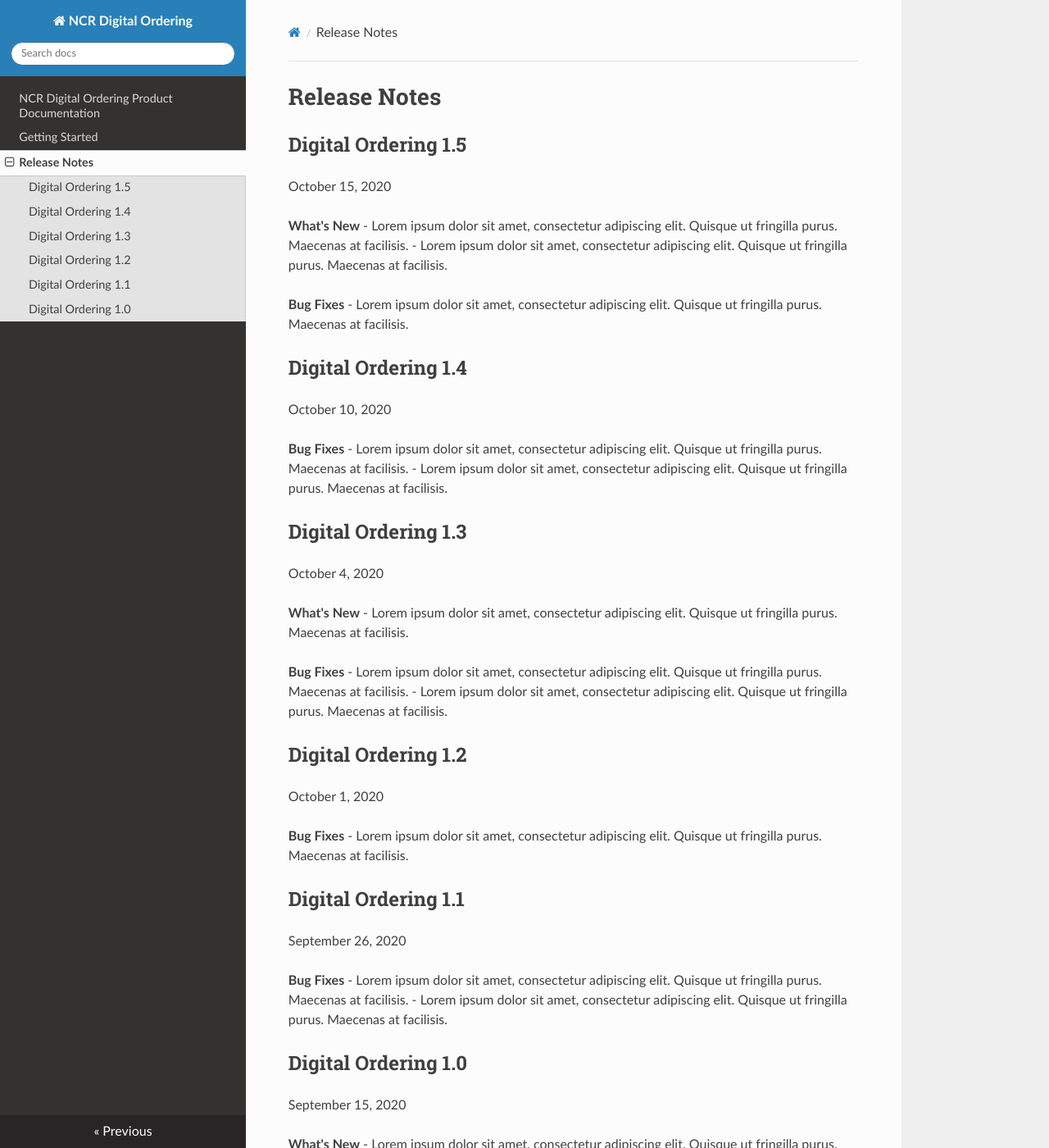
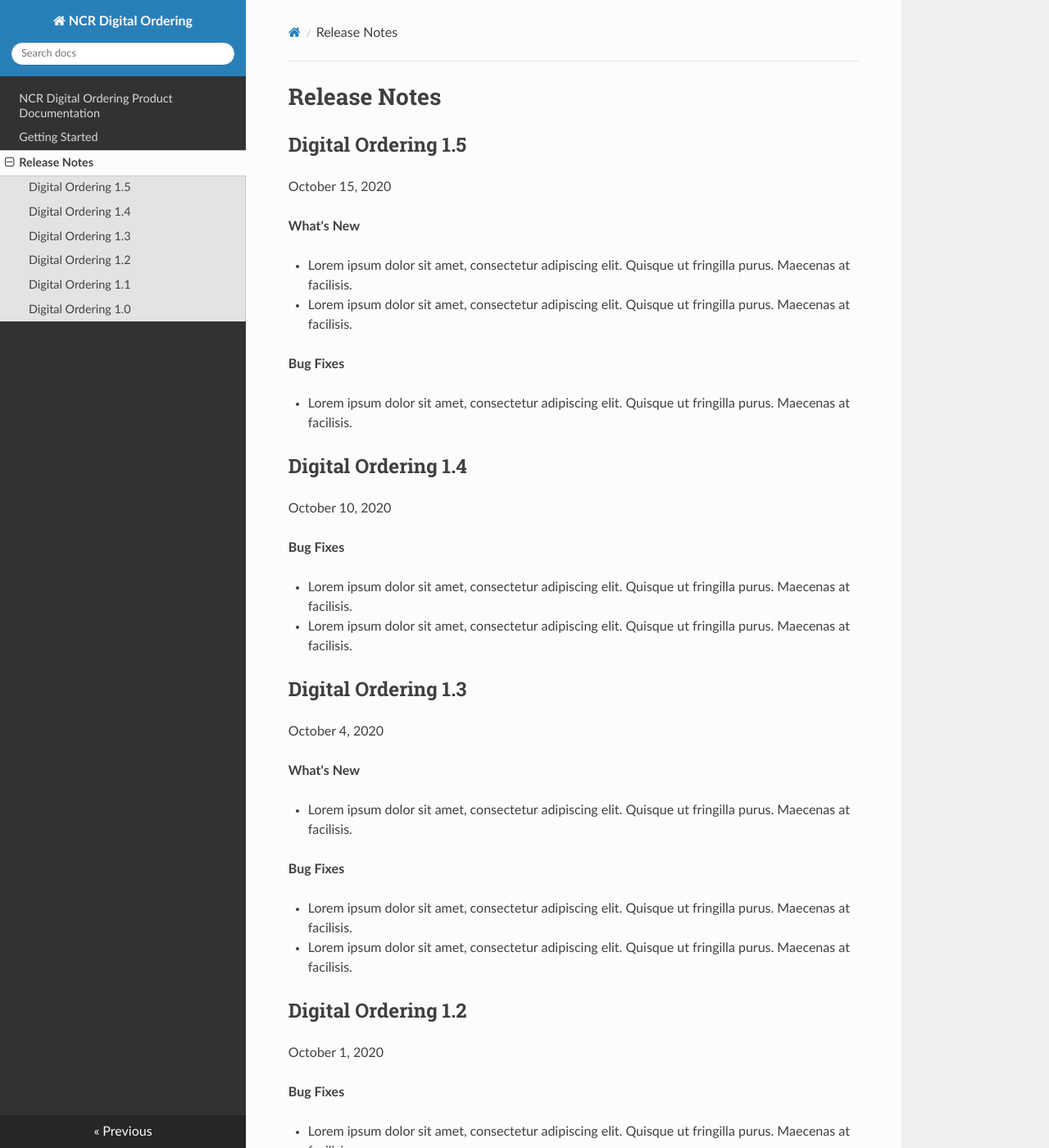
Before and after one commit to bz250090/techdoc-test, an MkDocs documentation site: the page built from docs/release-notes.md, in a window 1280 px wide and 1400 px high. Shown: the whole window at 82% size. Built offline with MkDocs 1.6.1, drawn with Linux system fonts in a browser that asks for light colours; nearby versions of some CDN libraries; some of the changed text lies outside the part shown.

Commit message:
GitBook: [main] 6 pages modified

```diff
--- a/docs/release-notes.md
+++ b/docs/release-notes.md
@@ -1,53 +1,61 @@
-#Release Notes
+# Release Notes
 
-##Digital Ordering 1.5
+## Digital Ordering 1.5
 
 October 15, 2020
 
 **What's New**
-- Lorem ipsum dolor sit amet, consectetur adipiscing elit. Quisque ut fringilla purus. Maecenas at facilisis.
-- Lorem ipsum dolor sit amet, consectetur adipiscing elit. Quisque ut fringilla purus. Maecenas at facilisis.
+
+* Lorem ipsum dolor sit amet, consectetur adipiscing elit. Quisque ut fringilla purus. Maecenas at facilisis.
+* Lorem ipsum dolor sit amet, consectetur adipiscing elit. Quisque ut fringilla purus. Maecenas at facilisis.
 
 **Bug Fixes**
-- Lorem ipsum dolor sit amet, consectetur adipiscing elit. Quisque ut fringilla purus. Maecenas at facilisis.
 
-##Digital Ordering 1.4
+* Lorem ipsum dolor sit amet, consectetur adipiscing elit. Quisque ut fringilla purus. Maecenas at facilisis.
+
+## Digital Ordering 1.4
 
 October 10, 2020
 
 **Bug Fixes**
-- Lorem ipsum dolor sit amet, consectetur adipiscing elit. Quisque ut fringilla purus. Maecenas at facilisis.
-- Lorem ipsum dolor sit amet, consectetur adipiscing elit. Quisque ut fringilla purus. Maecenas at facilisis.
 
-##Digital Ordering 1.3
+* Lorem ipsum dolor sit amet, consectetur adipiscing elit. Quisque ut fringilla purus. Maecenas at facilisis.
+* Lorem ipsum dolor sit amet, consectetur adipiscing elit. Quisque ut fringilla purus. Maecenas at facilisis.
+
+## Digital Ordering 1.3
 
 October 4, 2020
 
 **What's New**
-- Lorem ipsum dolor sit amet, consectetur adipiscing elit. Quisque ut fringilla purus. Maecenas at facilisis.
+
+* Lorem ipsum dolor sit amet, consectetur adipiscing elit. Quisque ut fringilla purus. Maecenas at facilisis.
 
 **Bug Fixes**
-- Lorem ipsum dolor sit amet, consectetur adipiscing elit. Quisque ut fringilla purus. Maecenas at facilisis.
-- Lorem ipsum dolor sit amet, consectetur adipiscing elit. Quisque ut fringilla purus. Maecenas at facilisis.
 
-##Digital Ordering 1.2
+* Lorem ipsum dolor sit amet, consectetur adipiscing elit. Quisque ut fringilla purus. Maecenas at facilisis.
+* Lorem ipsum dolor sit amet, consectetur adipiscing elit. Quisque ut fringilla purus. Maecenas at facilisis.
+
+## Digital Ordering 1.2
 
 October 1, 2020
 
 **Bug Fixes**
-- Lorem ipsum dolor sit amet, consectetur adipiscing elit. Quisque ut fringilla purus. Maecenas at facilisis.
 
-##Digital Ordering 1.1
+* Lorem ipsum dolor sit amet, consectetur adipiscing elit. Quisque ut fringilla purus. Maecenas at facilisis.
+
+## Digital Ordering 1.1
 
 September 26, 2020
 
 **Bug Fixes**
-- Lorem ipsum dolor sit amet, consectetur adipiscing elit. Quisque ut fringilla purus. Maecenas at facilisis.
-- Lorem ipsum dolor sit amet, consectetur adipiscing elit. Quisque ut fringilla purus. Maecenas at facilisis.
 
-##Digital Ordering 1.0
+* Lorem ipsum dolor sit amet, consectetur adipiscing elit. Quisque ut fringilla purus. Maecenas at facilisis.
+* Lorem ipsum dolor sit amet, consectetur adipiscing elit. Quisque ut fringilla purus. Maecenas at facilisis.
+
+## Digital Ordering 1.0
 
 September 15, 2020
 
 **What's New**
-- Lorem ipsum dolor sit amet, consectetur adipiscing elit. Quisque ut fringilla purus. Maecenas at facilisis.
+
+* Lorem ipsum dolor sit amet, consectetur adipiscing elit. Quisque ut fringilla purus. Maecenas at facilisis.
```
Also changed, not shown: README.md (+1 -1 lines), SUMMARY.md (added, +7 -0 lines), docs/README.md (added, +1 -0 lines), docs/getting-started.md (+2 -1 lines), docs/index.md (+3 -2 lines).
